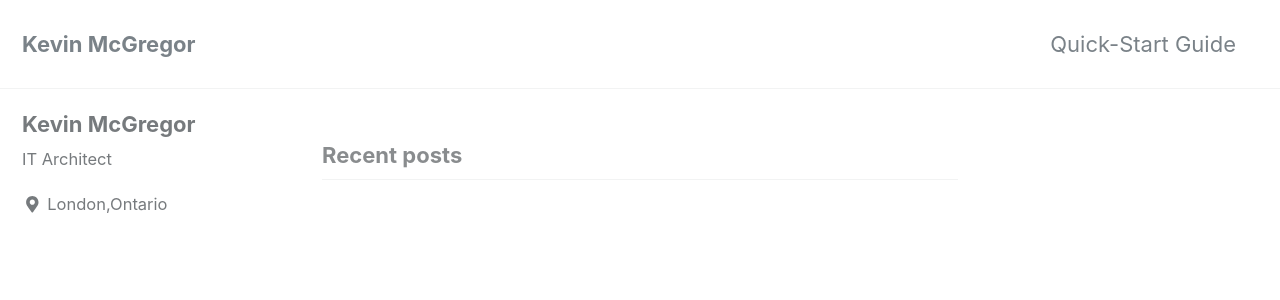
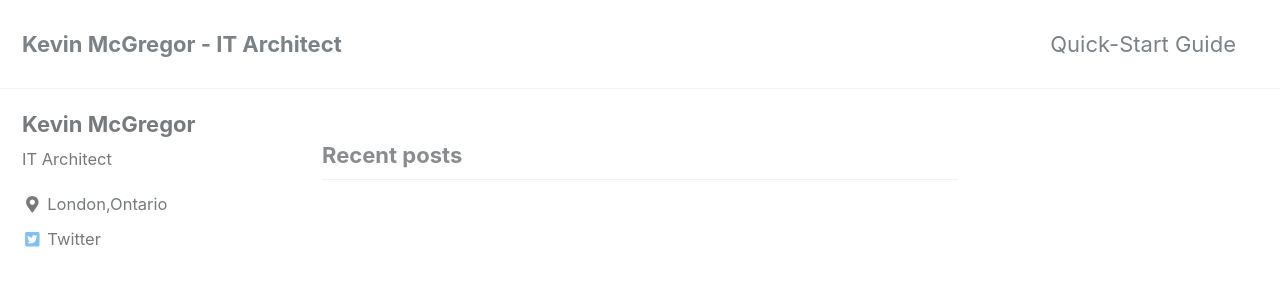
Before and after one commit to kmcgregr/kmcgregr.github.io, a Jekyll site: the page built from index.html, in a window 1280 px wide and 900 px high. Shown: the top 300 px of the window. Built offline with Jekyll 4.4.1, drawn with Linux system fonts in a browser that asks for light colours; nearby versions of some CDN libraries; the list of posts is cut into pages by our own code.

Commit message:
Profiles

```diff
--- a/_config.yml
+++ b/_config.yml
@@ -16,7 +16,7 @@ minimal_mistakes_skin    : "default" # "air", "aqua", "contrast", "dark", "dirt"
 
 # Site Settings
 locale                   : "en-US"
-title                    : "Kevin McGregor"
+title                    : "Kevin McGregor - IT Architect"
 title_separator          : "-"
 name                     : "Kevin McGregor"
 description              : "IT Architect"
@@ -115,10 +115,10 @@ author:
       # url: "https://your-website.com"
     - label: "Twitter"
       icon: "fab fa-fw fa-twitter-square"
-      # url: "https://twitter.com/"
-    - label: "Facebook"
-      icon: "fab fa-fw fa-facebook-square"
-      # url: "https://facebook.com/"
+      url: "https://twitter.com/kdmcgreg"
+    - label: "LinkedIn"
+      icon: "fab fa-fw fa-linkedin-square"
+      # url: "https://www.linkedin.com/in/kevindmcgregor"
     - label: "GitHub"
       icon: "fab fa-fw fa-github"
       # url: "https://github.com/"
```
